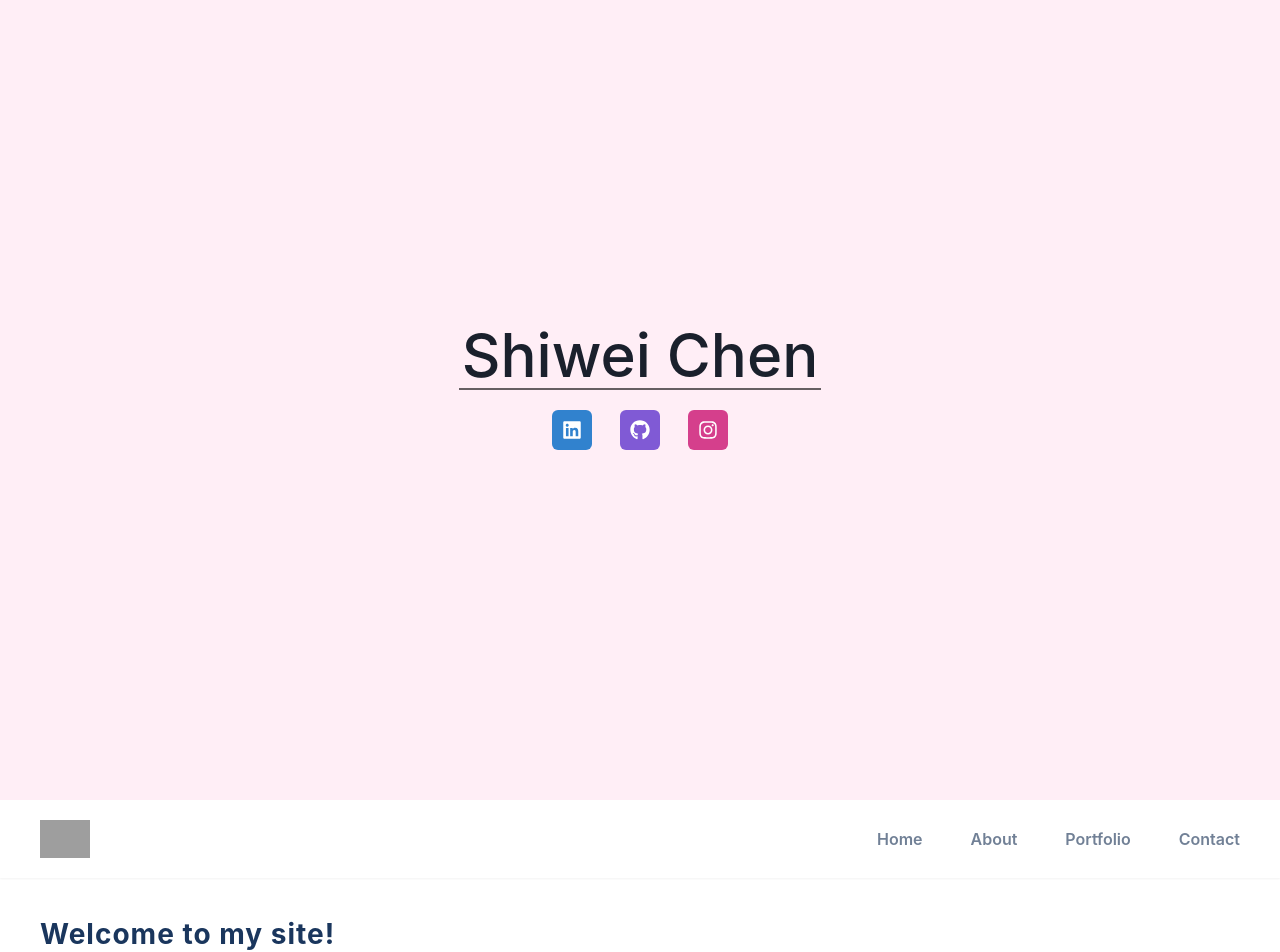
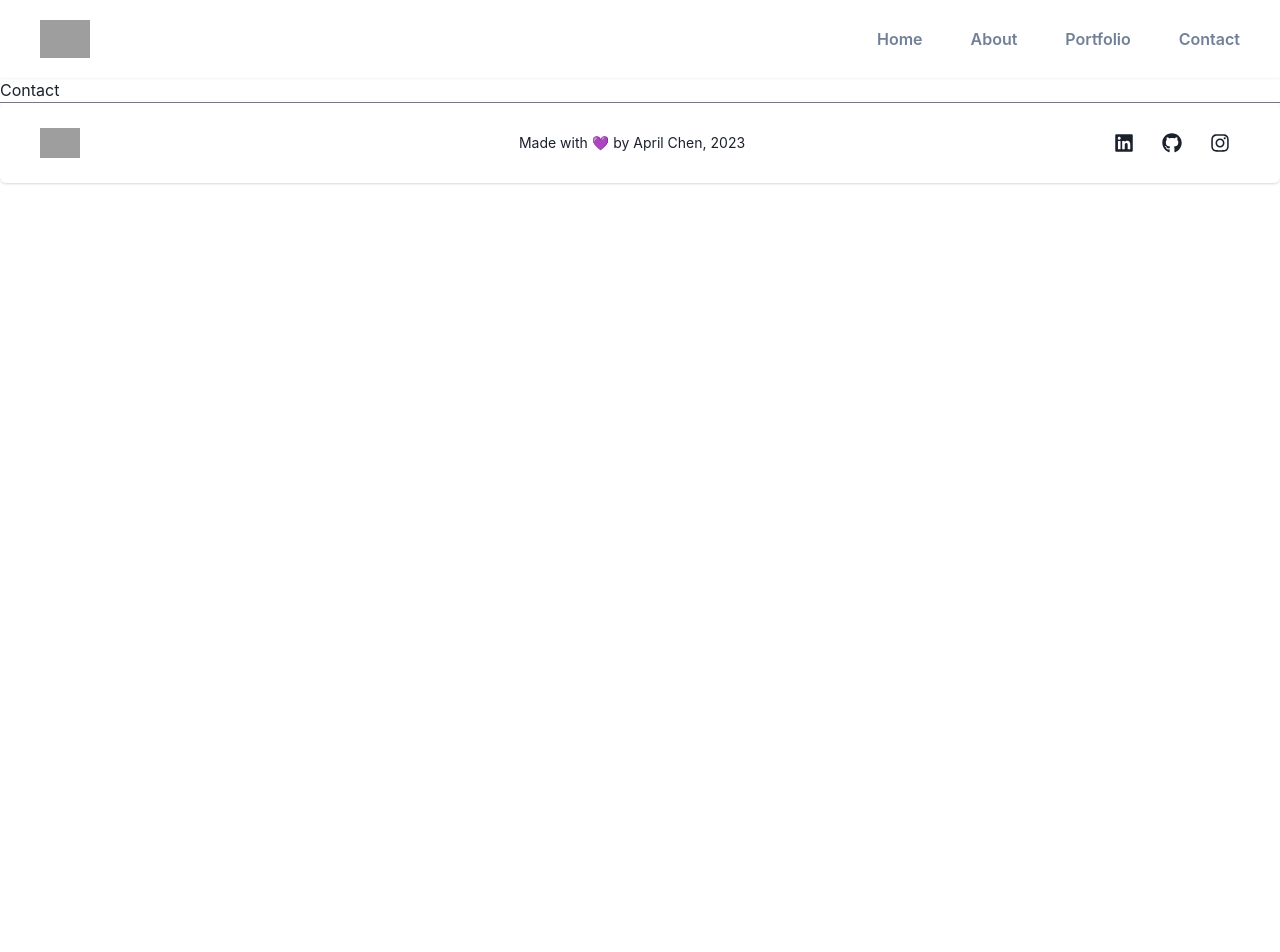
Before and after one commit to aprilschen/Personal-Website, a React (Vite) app in the folder vite-project/: page /contact in a window 1280 px wide. Shown: the top 952 px of the page. After the commit the page ends 800 px from the top, so only its background shows below. Built offline with nearby package versions, Linux system fonts and the light colour scheme; no server answers; grey boxes are pictures that could not be loaded.

Commit message:
Implemented Routing Feature

```diff
--- a/vite-project/package.json
+++ b/vite-project/package.json
@@ -17,7 +17,8 @@
     "react-dom": "^18.2.0",
     "react-icons": "^4.7.1",
     "react-loading": "^2.0.3",
-    "react-lottie": "^1.2.3"
+    "react-lottie": "^1.2.3",
+    "react-router-dom": "^6.8.1"
   },
   "devDependencies": {
     "@types/react": "^18.0.27",
--- a/vite-project/src/App.jsx
+++ b/vite-project/src/App.jsx
@@ -7,6 +7,7 @@ import { Box } from '@chakra-ui/react'
 import { useState, useEffect } from 'react'
 import ReactLoading from "react-loading";
 import { Flex } from '@chakra-ui/react'
+import {Routes, Route} from 'react-router-dom';
 
 function App() {
   const [done, setDone] = useState(undefined);
@@ -35,6 +36,8 @@ function App() {
       </Flex>
 
     ) : (
+      <Routes>
+        <Route path="/" element={
           <Box>
                 <Landing/>
                 <Navbar/>
@@ -42,6 +45,56 @@ function App() {
                 <Projects/>
                 <Footer/>
           </Box>
+        }/>
+
+        <Route path="/about" element={
+          <Box>
+            <Navbar/>
+              <p>About</p>
+            <Footer/>
+          </Box>
+        }/>
+
+        <Route path="/portfolio" element={
+          <Box>
+            <Navbar/>
+              <p>Portfolio</p>
+            <Footer/>
+          </Box>
+        }/>
+
+        <Route path="/contact" element={
+          <Box>
+            <Navbar/>
+              <p>Contact</p>
+            <Footer/>
+          </Box>
+        }/>
+
+      <Route path="/cafe-stile" element={
+          <Box>
+            <Navbar/>
+              <p>Café Stile</p>
+            <Footer/>
+          </Box>
+        }/>
+
+      <Route path="/digicache" element={
+          <Box>
+            <Navbar/>
+              <p>Digicache</p>
+            <Footer/>
+          </Box>
+        }/>
+
+      <Route path="/little-lemon" element={
+          <Box>
+            <Navbar/>
+              <p>Little Lemon</p>
+            <Footer/>
+          </Box>
+        }/>
+      </Routes>
     )}
     </div>
   );
--- a/vite-project/src/components/About.jsx
+++ b/vite-project/src/components/About.jsx
@@ -1,4 +1,5 @@
 import { Box, Flex, Heading, Icon, Link, Text } from "@chakra-ui/react";
+import { Link as OneTimeLink} from "react-router-dom";
 import React from "react";
 import { FiArrowUpRight } from "react-icons/fi";
 
@@ -26,7 +27,9 @@ export default function About() {
       </Box>
 
       <Link color="blue.800">
-        Learn more
+        <OneTimeLink to='/about'>
+            Learn more
+        </OneTimeLink>
         <Icon as={FiArrowUpRight} ml="10px" h={5} w={5} />
       </Link>
     </Flex>
--- a/vite-project/src/components/Landing.jsx
+++ b/vite-project/src/components/Landing.jsx
@@ -1,8 +1,7 @@
 import { Box, Divider, Text } from "@chakra-ui/react"
 import { Flex } from "@chakra-ui/react";
-import { ButtonGroup, Container, IconButton, Stack } from '@chakra-ui/react';
+import { ButtonGroup, IconButton } from '@chakra-ui/react';
 import { FaGithub, FaLinkedin, FaInstagram } from 'react-icons/fa';
-import { Card, CardBody,  } from '@chakra-ui/react'
 function Hero() {
     return (
         <Box
--- a/vite-project/src/components/Navbar.jsx
+++ b/vite-project/src/components/Navbar.jsx
@@ -7,13 +7,13 @@ import {
     Spacer,
     HStack,
     IconButton,
-    useBreakpointValue,
+    useBreakpointValue
   } from '@chakra-ui/react'
-  import { FiMenu } from 'react-icons/fi'
   //import { Logo } from './Logo'
-  import Photo from '../assets/icon.png'
+  import Photo from '../assets/icon.png';
+  import {Link, Router} from 'react-router-dom';
 
-  export default function App () {
+  export default function Navbar () {
     const isDesktop = useBreakpointValue({
       base: false,
       lg: true,
@@ -36,19 +36,51 @@ import {
                         <img src={Photo} width='50px'/>
                         <Spacer/>
                         <ButtonGroup variant="link" spacing="12">
-                            <Button key='Home'>Home</Button>
-                            <Button key='About'>About</Button>
-                            <Button key='Portfolio'>Portfolio</Button>
-                            <Button key='Contact'>Contact</Button>
+                            <Button key='Home'>
+                                <Link to="/">
+                                    Home
+                                </Link>
+                                </Button>
+                            <Button key='About'>
+                                <Link to="/about">
+                                    About
+                                </Link>
+                                </Button>
+                            <Button key='Portfolio'>
+                                <Link to="/portfolio">
+                                    Portfolio
+                                </Link>
+                            </Button>
+                            <Button key='Contact'>
+                                <Link to="/contact">
+                                    Contact
+                                </Link>
+                            </Button>
                         </ButtonGroup>
                     </Flex>
               ) : (
                 <Flex justify={'space-evenly'} mx={'40px'}>
                     <ButtonGroup variant="link" spacing='15vw'>
-                        <Button key='Home'>Home</Button>
-                        <Button key='About'>About</Button>
-                        <Button key='Portfolio'>Portfolio</Button>
-                        <Button key='Contact'>Contact</Button>
+                        <Button key='Home'>
+                                <Link to="/">
+                                    Home
+                                </Link>
+                                </Button>
+                            <Button key='About'>
+                                <Link to="/about">
+                                    About
+                                </Link>
+                                </Button>
+                            <Button key='Portfolio'>
+                                <Link to="/portfolio">
+                                    Portfolio
+                                </Link>
+                            </Button>
+                            <Button key='Contact'>
+                                <Link to="/contact">
+                                    Contact
+                                </Link>
+                            </Button>
                     </ButtonGroup>
                 </Flex>
 
--- a/vite-project/src/components/PortolioCard.jsx
+++ b/vite-project/src/components/PortolioCard.jsx
@@ -10,6 +10,7 @@ import {
   HStack,
 } from '@chakra-ui/react';
 import { BsArrowUpRight } from 'react-icons/bs';
+import { Link } from 'react-router-dom';
 
 export default function PostWithLike(props) {
   return (
@@ -61,7 +62,9 @@ export default function PostWithLike(props) {
             cursor={'pointer'}
             w="full">
             <Text fontSize={'md'} fontWeight={'semibold'}>
-              View more
+              <Link to={props.link}>
+                Learn more
+              </Link>
             </Text>
             <BsArrowUpRight />
           </Flex>
--- a/vite-project/src/components/Projects.jsx
+++ b/vite-project/src/components/Projects.jsx
@@ -17,6 +17,7 @@ function Projects() {
                     title={"Café Stile"}
                     description={"Marketplace Web App"}
                     image={"https://raw.githubusercontent.com/aprilschen/Cafe-Stile/main/assets/demo1.png"}
+                    link={"/cafe-stile"}
                     />
                 </WrapItem>
 
@@ -25,6 +26,7 @@ function Projects() {
                     title={"Digicache"}
                     description={"Single page Geotagging App"}
                     image={"https://raw.githubusercontent.com/aprilschen/Digicache/main/assets/demo1.png"}
+                    link={"/digicache"}
                     />
                 </WrapItem>
 
@@ -33,6 +35,7 @@ function Projects() {
                     title={"Little Lemon Website"}
                     description={"Restaurant Website"}
                     image={"https://raw.githubusercontent.com/aprilschen/Little-Lemon-Website/main/assets/readme-image1.png"}
+                    link={"/little-lemon"}
                     />
                 </WrapItem>
             </Wrap>
--- a/vite-project/src/main.jsx
+++ b/vite-project/src/main.jsx
@@ -4,6 +4,7 @@ import App from './App'
 import './index.css'
 import { ChakraProvider } from '@chakra-ui/react'
 import { extendTheme } from '@chakra-ui/react'
+import { BrowserRouter } from 'react-router-dom'
 
 const colors = {
   brand: {
@@ -16,7 +17,9 @@ const theme = extendTheme({ colors })
 ReactDOM.createRoot(document.getElementById('root')).render(
   <React.StrictMode>
     <ChakraProvider theme={theme}>
-      <App />
+      <BrowserRouter>
+        <App />
+      </BrowserRouter>
     </ChakraProvider>
   </React.StrictMode>,
 )
```
Also changed, not shown: 1 other file (tests, documents, lock files or other folders). Lines whose indentation alone changed are shown as unchanged.
